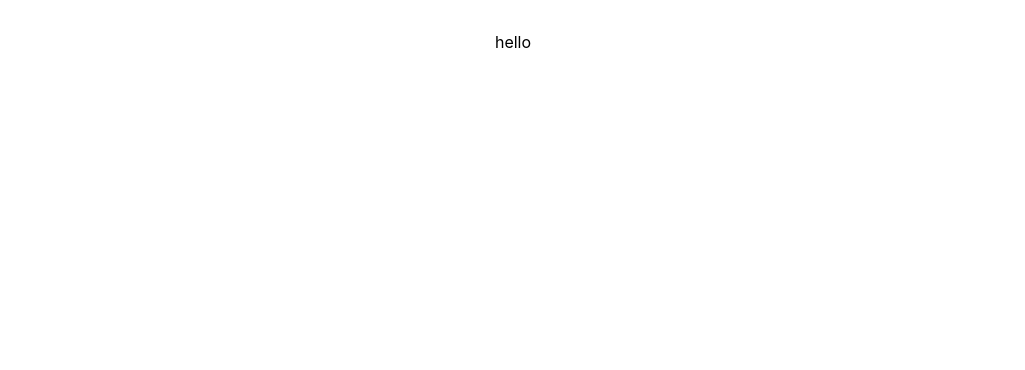
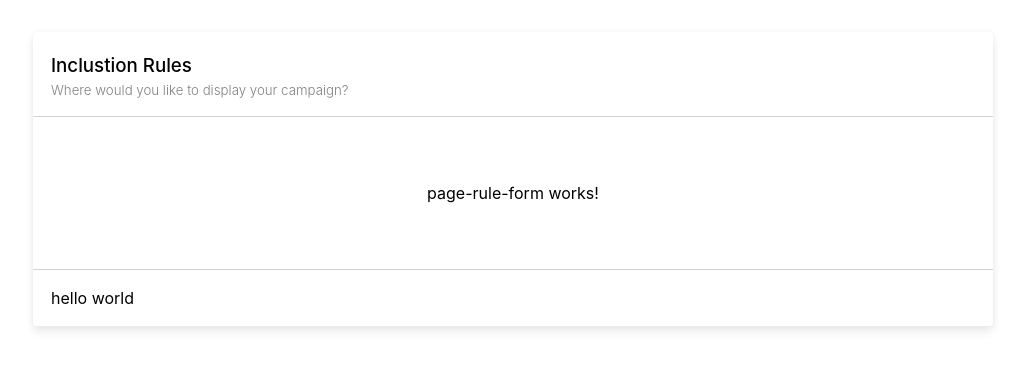
Before and after one commit to Maks-Yaremenko/test-for-daisy, an Angular app: page / in a window 1280 px wide. Shown: the top 370 px of the page, without its empty margins (127-1152 px from the left). Built offline with nearby package versions, Linux system fonts and the light colour scheme.

Commit message:
create card component

```diff
--- a/src/app/app.component.html
+++ b/src/app/app.component.html
@@ -1 +1,6 @@
-<div class="content">hello</div>
+<div class="content">
+  <app-card [config]="pageCardConfig">
+    <app-page-rule-form class="content"></app-page-rule-form>
+    <div class="actions">hello world</div>
+  </app-card>
+</div>
--- a/src/app/app.component.ts
+++ b/src/app/app.component.ts
@@ -1,4 +1,5 @@
 import { Component } from '@angular/core';
+import { IAppCard } from '@shared/components/card/card.component';
 
 @Component({
   selector: 'app-root',
@@ -6,5 +7,10 @@ import { Component } from '@angular/core';
   styleUrls: ['./app.component.scss'],
 })
 export class AppComponent {
-  title = 'test-app-for-daisy';
+  public pageCardConfig: IAppCard = {
+    title: 'Inclustion Rules',
+    subtitle: 'Where would you like to display your campaign?',
+    headerUnderline: true,
+    actionsUnderline: true,
+  };
 }
--- a/src/app/app.module.ts
+++ b/src/app/app.module.ts
@@ -1,6 +1,10 @@
 import { BrowserModule } from '@angular/platform-browser';
 import { NgModule } from '@angular/core';
 
+// Modules
+import { SharedModule } from '@shared/shared.module';
+
+// Components
 import { AppComponent } from './app.component';
 import { PageRuleComponent } from './components/page-rule/page-rule.component';
 import { PageRuleFieldComponent } from './components/page-rule-field/page-rule-field.component';
@@ -13,7 +17,7 @@ import { PageRuleFormComponent } from './components/page-rule-form/page-rule-for
     PageRuleFieldComponent,
     PageRuleFormComponent,
   ],
-  imports: [BrowserModule],
+  imports: [BrowserModule, SharedModule],
   providers: [],
   bootstrap: [AppComponent],
 })
--- /dev/null
+++ b/src/shared/components/card/card.component.html
@@ -0,0 +1,19 @@
+<div class="card">
+  <div
+    *ngIf="title"
+    class="card_header"
+    [ngClass]="{ card_header__underline: headerUnderline }"
+  >
+    <h3>{{ title }}</h3>
+    <h5>{{ subtitle }}</h5>
+  </div>
+  <div class="card_content">
+    <ng-content select=".content"></ng-content>
+  </div>
+  <div
+    class="card_actions"
+    [ngClass]="{ card_actions__underline: actionsUnderline }"
+  >
+    <ng-content select=".actions"></ng-content>
+  </div>
+</div>
--- /dev/null
+++ b/src/shared/components/card/card.component.scss
@@ -0,0 +1,43 @@
+:host {
+  width: 100%;
+}
+
+.card {
+  border-radius: 4px;
+  background: #fff;
+  box-shadow: 0 6px 10px rgba(0, 0, 0, 0.08), 0 0 6px rgba(0, 0, 0, 0.05);
+  transition: 0.3s transform cubic-bezier(0.155, 1.105, 0.295, 1.12),
+    0.3s box-shadow,
+    0.3s -webkit-transform cubic-bezier(0.155, 1.105, 0.295, 1.12);
+
+  &_header {
+    padding: 18px;
+    h3,
+    h5 {
+      margin: 0;
+    }
+    h3 {
+      line-height: 32px;
+      font-weight: 500;
+    }
+    h5 {
+      font-weight: 300;
+      color: gray;
+    }
+
+    &__underline {
+      border-bottom: 1px solid lightgray;
+    }
+  }
+
+  &_content,
+  &_actions {
+    padding: 18px;
+  }
+
+  &_actions {
+    &__underline {
+      border-top: 1px solid lightgray;
+    }
+  }
+}
--- /dev/null
+++ b/src/shared/components/card/card.component.ts
@@ -0,0 +1,34 @@
+import {
+  Component,
+  OnInit,
+  ChangeDetectionStrategy,
+  Input,
+} from '@angular/core';
+
+export interface IAppCard {
+  title?: string;
+  subtitle?: string;
+  headerUnderline?: boolean;
+  actionsUnderline?: boolean;
+}
+
+@Component({
+  selector: 'app-card',
+  templateUrl: './card.component.html',
+  styleUrls: ['./card.component.scss'],
+  changeDetection: ChangeDetectionStrategy.OnPush,
+})
+export class CardComponent implements OnInit, IAppCard {
+  @Input() title: string;
+  @Input() subtitle: string;
+  @Input() headerUnderline: boolean;
+  @Input() actionsUnderline: boolean;
+
+  @Input() set config(config: IAppCard) {
+    Object.entries(config).forEach((i) => (this[i[0]] = i[1]));
+  }
+
+  constructor() {}
+
+  ngOnInit() {}
+}
--- a/src/styles.scss
+++ b/src/styles.scss
@@ -1,4 +1,5 @@
 /* You can add global styles to this file, and also import other style files */
+html,
 body {
   font-family: -apple-system, BlinkMacSystemFont, 'Segoe UI', Roboto,
     'Helvetica Neue', Arial, 'Noto Sans', sans-serif, 'Apple Color Emoji',
--- a/tsconfig.json
+++ b/tsconfig.json
@@ -14,7 +14,8 @@
     "typeRoots": ["node_modules/@types"],
     "lib": ["es2018", "dom"],
     "paths": {
-      "@constants/*": ["./src/app/constants/*"]
+      "@constants/*": ["./src/app/constants/*"],
+      "@shared/*": ["./src/shared/*"]
     }
   },
   "angularCompilerOptions": {
```
Also changed, not shown: src/shared/shared.module.ts (added, +14 -0 lines), 1 other file (tests, documents, lock files or other folders).
